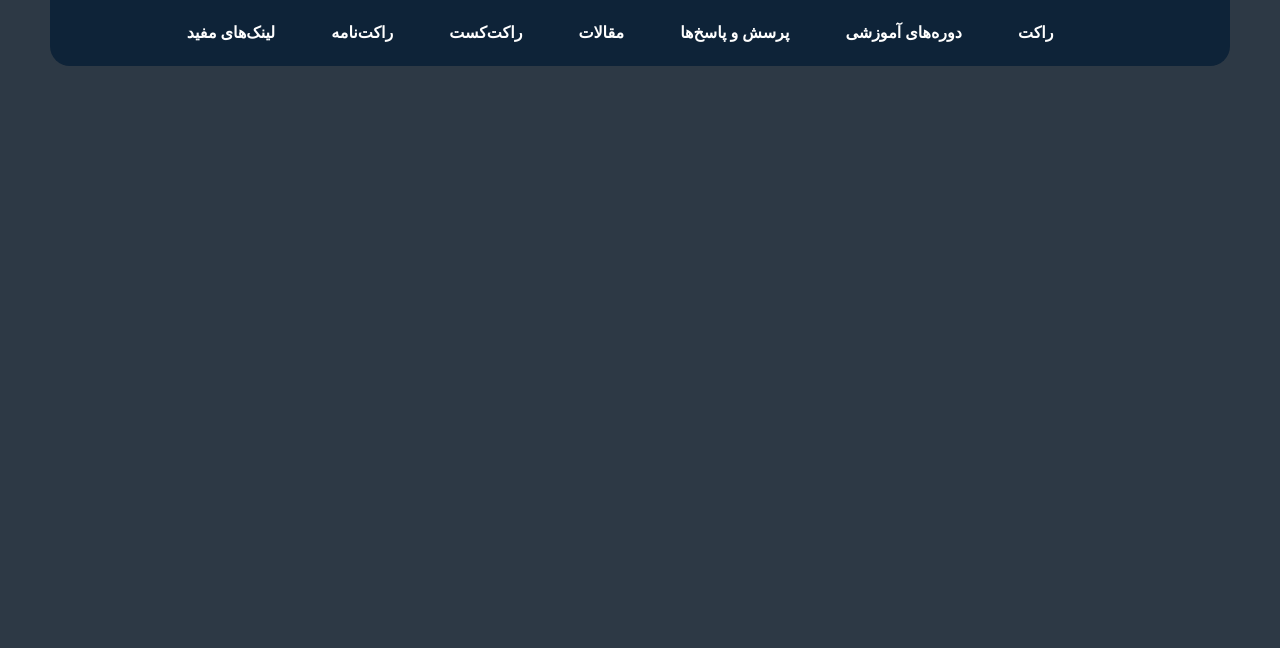
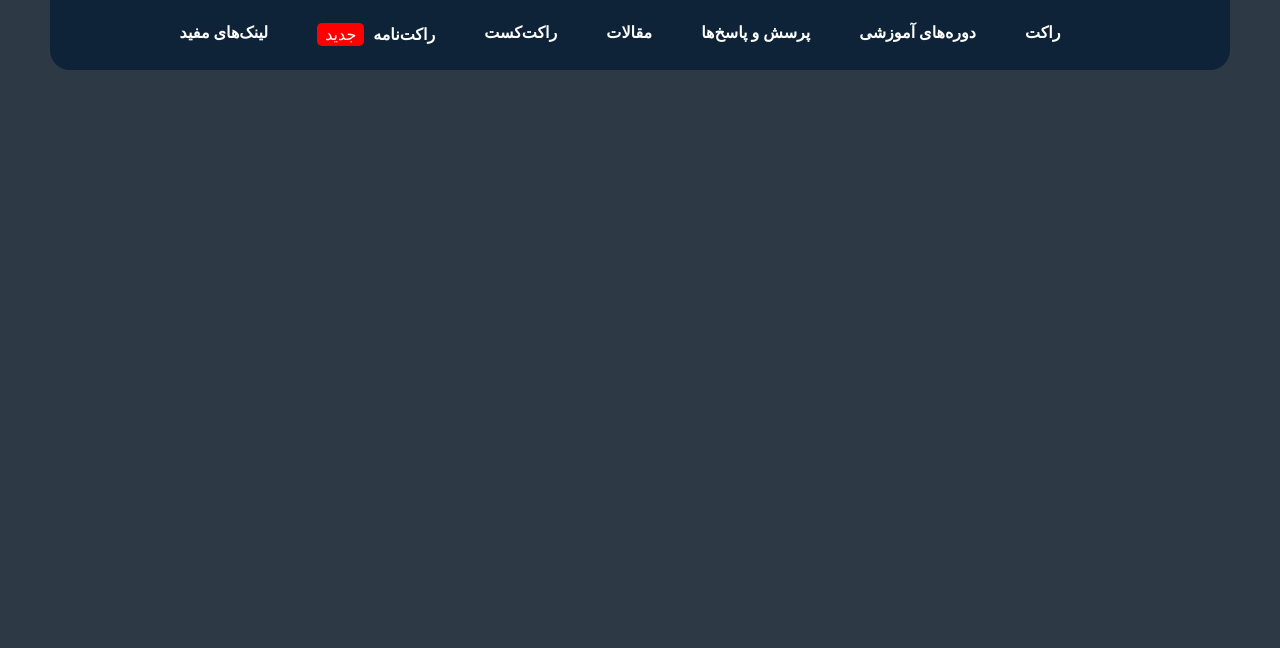
Before and after one commit to arman0hosseini/Fani-Roocket, a plain HTML site: page index.html in a window 1280 px wide. Shown: the part 152-800 px from the top of the page. Drawn offline with Linux system fonts and the light colour scheme.

Commit message:
bottum-nav updated

```diff
--- a/Styles/style.css
+++ b/Styles/style.css
@@ -105,6 +105,16 @@ ul a {
   padding: 0.5rem;
 }
 
+.jadid {
+  color: white;
+  background-color: red;
+  border-radius: 5px;
+  font-weight: 500;
+  margin-right: 0.3rem;
+  display: inline-block;
+  padding: 2px 8px;
+}
+
 .button-nav ul {
   margin-left: auto;
   margin-right: auto;
--- a/index.html
+++ b/index.html
@@ -32,7 +32,9 @@
               <li><a href="#">پرسش و پاسخ‌ها</a></li>
               <li><a href="#">مقالات</a></li>
               <li><a href="#">راکت‌کست</a></li>
-              <li><a href="#">راکت‌‌نامه</a></li>
+              <li>
+                <a href="#"> راکت‌‌نامه <span class="jadid">جدید</span> </a>
+              </li>
               <li><a href="#">لینک‌های مفید</a></li>
             </ul>
           </div>
```
